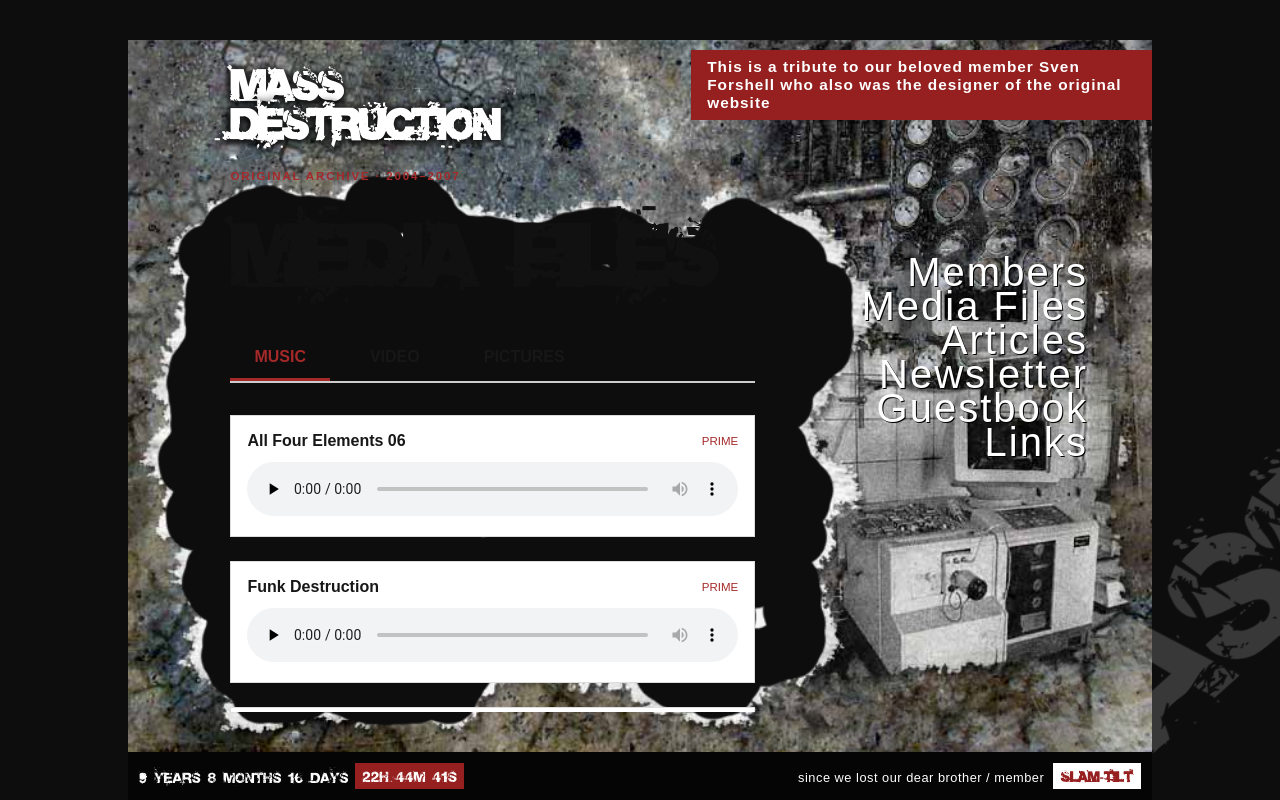
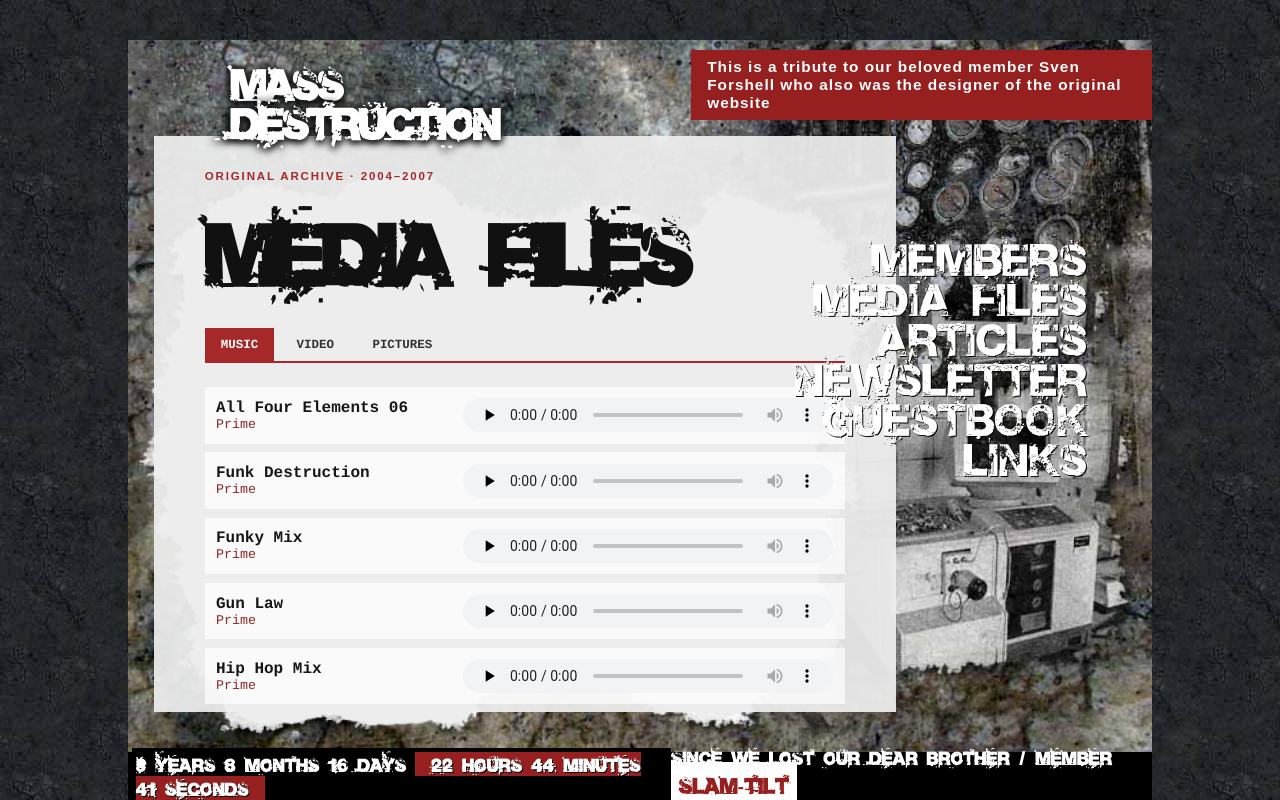
Before and after one commit to robonexx/massdesctruction, a Next.js app: page /media in a window 1280 px wide. Built offline with nearby package versions, Linux system fonts and the light colour scheme.

Commit message:
Match Vite navigation footer and page layout

```diff
--- a/app/LayoutClient.jsx
+++ b/app/LayoutClient.jsx
@@ -18,13 +18,14 @@
   };
 
   return (
-    <>
+    <div className="App">
       {!isAdminRoute && <Header />}
       {!isAdminRoute && <Navigation />}
       {!isAdminRoute && <Hamburger active={mobileMenuOpen} setActive={setMobileMenuOpen} />}
       {!isAdminRoute && <MobileNav active={mobileMenuOpen} onNavigate={handleNavClick} />}
+      {!isAdminRoute && <div className="bg_white" />}
       {!isAdminRoute && <AmbientFrame />}
       {children}
-    </>
+    </div>
   );
 }
--- a/app/components/AmbientFrame.css
+++ b/app/components/AmbientFrame.css
@@ -1,10 +1,13 @@
-.side-banner { position: fixed; top: 18%; left: -12%; z-index: 90; display: flex; width: max-content; transform: rotate(-42deg); opacity: .18; pointer-events: none; overflow: hidden; }
-.side-banner span { padding-right: 5vw; color: #fff; font-family: var(--display-font); font-size: clamp(6rem, 20vh, 13rem); white-space: nowrap; animation: banner-drift 12s linear infinite; }
-@keyframes banner-drift { to { transform: translateX(-100%); } }
-.site-footer { position: fixed; left: 10%; bottom: 0; z-index: 1002; display: flex; align-items: center; justify-content: space-between; gap: 1rem; width: 80%; min-height: 6vh; padding: .35rem .7rem; background: #050505; color: #fff; }
-.site-footer p { margin: 0; font-size: clamp(.58rem, 1vw, .9rem); letter-spacing: .04em; }
-.site-footer p:first-child { font-family: var(--display-font); }
-.site-footer span { padding: .2rem .45rem; background: #961f1f; }
-.site-footer strong { display: inline-block; margin-left: .3rem; padding: .2rem .5rem; background: #fff; color: #961f1f; font-family: var(--display-font); }
-@media (max-width: 979px) { .side-banner { opacity: .1; } .site-footer { left: 0; width: 100%; min-height: 5vh; } .site-footer p:first-child { display: none; } .site-footer p:last-child { width: 100%; text-align: center; } }
+.side-banner { position: absolute; top: 20%; left: 0; z-index: 101; display: flex; width: max-content; overflow: hidden; opacity: .3; transform: rotate(-45deg); pointer-events: none; }
+.side-banner span { padding: 0 8vw; color: #fff; font-family: var(--display-font); font-size: 20vh; white-space: nowrap; animation: side-scroll 10s linear infinite; }
+@keyframes side-scroll { from { transform: translate3d(-5vw,-5%,0); } 50% { transform: translate3d(-25vw,10%,0); } to { transform: translate3d(-50vw,0,0); } }
+
+footer { position: absolute; left: 5%; bottom: 0; z-index: 1001; display: flex; align-items: center; justify-content: space-between; width: 90%; height: 6vh; padding: .25rem; background: #000; }
+footer .date { position: relative; z-index: 1001; display: flex; }
+footer .days { padding: .25rem; color: #fff; background: #000; font-family: var(--display-font); font-size: clamp(.6rem,1.4vw,1rem); letter-spacing: 1px; text-shadow: 1px 1px #000; }
+footer .time { padding: 0 1rem; color: #fff; background: rgb(150,31,31); }
+footer .slam_tilt { padding-bottom: .5rem; color: #fff; font-family: var(--display-font); font-size: clamp(.6rem,1.4vw,1rem); letter-spacing: 1px; }
+footer .slam_tilt span { padding: .1rem; color: rgb(150,31,31); background: #fff; font-family: var(--display-font); font-size: clamp(.8rem,1.6vw,1.2rem); }
+@media (min-width: 980px) { footer { left: 10%; width: 80%; } footer .slam_tilt span { padding: .5rem; } }
+@media (max-width: 767px) { footer .date { display: none; } footer .slam_tilt { width: 100%; text-align: center; } .side-banner { opacity: .15; } }
 @media (prefers-reduced-motion: reduce) { .side-banner span { animation: none; } }
--- a/app/components/AmbientFrame.jsx
+++ b/app/components/AmbientFrame.jsx
@@ -1,21 +1,11 @@
 'use client';
 
 import { useEffect, useState } from 'react';
+import { intervalToDuration, parseISO } from 'date-fns';
 import './AmbientFrame.css';
 
 function elapsedSinceSven() {
-  const start = new Date('2016-12-14T00:00:00');
-  const now = new Date();
-  let years = now.getFullYear() - start.getFullYear();
-  let months = now.getMonth() - start.getMonth();
-  let days = now.getDate() - start.getDate();
-  if (days < 0) { months -= 1; days += new Date(now.getFullYear(), now.getMonth(), 0).getDate(); }
-  if (months < 0) { years -= 1; months += 12; }
-  const diff = Math.max(0, now.getTime() - start.getTime());
-  const hours = Math.floor(diff / 3600000) % 24;
-  const minutes = Math.floor(diff / 60000) % 60;
-  const seconds = Math.floor(diff / 1000) % 60;
-  return { years, months, days, hours, minutes, seconds };
+  return intervalToDuration({ start: parseISO('2016-12-14T00:00:00'), end: new Date() });
 }
 
 export default function AmbientFrame() {
@@ -30,9 +20,11 @@
       <div className="side-banner" aria-hidden="true">
         <span>Mass Destruction</span><span>Mass Destruction</span>
       </div>
-      <footer className="site-footer">
-        <p>{elapsed.years} years {elapsed.months} months {elapsed.days} days <span>{elapsed.hours}h {elapsed.minutes}m {elapsed.seconds}s</span></p>
-        <p>since we lost our dear brother / member <strong>Slam-Tilt</strong></p>
+      <footer>
+        <div className="date">
+          <h4 className="days">{elapsed.years} years {elapsed.months} months {elapsed.days} days <span className="time">{elapsed.hours} hours {elapsed.minutes} minutes {elapsed.seconds} seconds</span></h4>
+        </div>
+        <h4 className="slam_tilt">since we lost our dear brother / member <span>Slam-Tilt</span></h4>
       </footer>
     </>
   );
--- a/app/components/ArchivePage.css
+++ b/app/components/ArchivePage.css
@@ -10,16 +10,16 @@
 }
 
 .archive-page {
-  position: fixed;
+  position: absolute;
   z-index: 20;
   top: 17vh;
-  left: 14%;
-  width: min(49%, 760px);
+  left: 12%;
+  width: min(58%, 820px);
   height: 72vh;
   padding: 2rem clamp(1rem, 4vw, 3.5rem) 5rem;
   overflow-y: auto;
   color: #171717;
-  background: transparent;
+  background: rgba(237, 237, 237, 0.94);
   scrollbar-color: #a52929 transparent;
 }
 
@@ -156,12 +156,11 @@
 
 @media (max-width: 979px) {
   .archive-page {
-    top: 14vh;
+    top: 12vh;
     left: 4%;
     width: 92%;
-    height: 82vh;
+    height: 80vh;
     padding-bottom: 4rem;
-    background: rgba(237, 237, 237, 0.92);
   }
 
   .link-list a {
--- a/app/components/Logo.css
+++ b/app/components/Logo.css
@@ -16,12 +16,10 @@
   text-decoration: none;
 }
 
-.logo span {
-  display: block;
+.logo h1 {
   font-family: var(--display-font);
-  font-weight: 700;
   text-align: left;
-  font-size: clamp(1.45rem, 3vw, 3.7rem);
+  font-size: clamp(1.4rem, 3vw, 5rem);
   line-height: 1;
   text-shadow: 3px 0px 7px rgba(27, 27, 26, 0.8), -3px 0px 7px rgba(5, 5, 5, 0.8), 0px 4px 7px rgba(0, 0, 0, 0.8);
   margin: 0;
@@ -29,7 +27,7 @@
 }
 
 @media screen and (min-width: 768px) {
-  .logo span:first-of-type {
+  .logo h1:first-of-type {
     margin-top: 2rem;
   }
 }
--- a/app/components/Logo.jsx
+++ b/app/components/Logo.jsx
@@ -1,13 +1,16 @@
 'use client';
 
 import Link from 'next/link';
+import { motion } from 'framer-motion';
 import './Logo.css';
 
 export default function Logo({ onClick }) {
   return (
-    <Link href="/" className="logo" onClick={onClick}>
-      <span>Mass</span>
-      <span>Destruction</span>
-    </Link>
+    <div className="logo">
+      <Link href="/" onClick={onClick}>
+        <motion.h1 initial={{ y: -300, opacity: 0 }} animate={{ y: 0, opacity: 1 }} transition={{ duration: 1 }}>Mass</motion.h1>
+        <motion.h1 initial={{ x: -500, opacity: 0 }} animate={{ x: 0, opacity: 1 }} transition={{ duration: 1, delay: .6 }}>Destruction</motion.h1>
+      </Link>
+    </div>
   );
 }
--- a/app/components/Navigation.css
+++ b/app/components/Navigation.css
@@ -17,6 +17,8 @@
   display: flex;
   flex-direction: column;
   align-items: flex-end;
+  margin: 0;
+  padding: 0;
 }
 
 .nav .menu .nav_item {
@@ -32,6 +34,7 @@
   letter-spacing: 2px;
   cursor: pointer;
   display: inline-block;
+  font-family: var(--display-font);
 }
 
 .nav .menu .nav_item .nav_link:hover {
--- a/app/globals.css
+++ b/app/globals.css
@@ -15,16 +15,22 @@
   font-display: swap;
 }
 
-* { box-sizing: border-box; }
+*, *::before, *::after { box-sizing: border-box; margin: 0; padding: 0; }
 html, body { padding: 0; margin: 0; background: var(--bg); color: var(--text); font-family: Arial, Helvetica, sans-serif; overflow-x: hidden; }
 body { min-height: 100vh; }
 
 a { color: inherit; text-decoration: none; }
+li > a { font-family: var(--display-font); }
+
+.App { position: relative; width: 100%; height: 100vh; overflow: hidden; background: #111 url('../src/assets/images/bg_empty.jpg'); }
+.App::before { content: ''; position: absolute; top: -50%; left: -20%; width: 200%; height: 200%; opacity: .3; background: url('../src/assets/images/bg_empty.jpg'); animation: grain 12s steps(40) infinite; pointer-events: none; }
+.bg_white { position: absolute; inset: 0; z-index: 0; background: #ededed; }
+@media (min-width: 768px) { .bg_white { top: 5%; left: 10%; width: 80%; height: 90vh; } }
+@keyframes grain { 0%,100% { transform: translate(0,0); } 10% { transform: translate(-5%,-10%); } 30% { transform: translate(7%,-25%); } 50% { transform: translate(-15%,10%); } 70% { transform: translate(0,15%); } 90% { transform: translate(-10%,10%); } }
 
 .page-shell {
+  position: relative;
   min-height: 100vh;
-  background: linear-gradient(180deg, #0d0d0d 0%, #171717 100%);
-  padding: 3rem 1.25rem;
 }
 
 .home-background { position: fixed; inset: 0; width: 100%; height: 100vh; object-fit: cover; pointer-events: none; }
@@ -35,24 +41,25 @@
 
 .hero-block {
   width: 50%;
-  height: 70vh;
-  margin-left: 12%;
+  height: 90vh;
+  margin-left: 10%;
   display: grid;
   grid-template-columns: 2fr 1fr;
   gap: .75rem;
-  align-items: start;
+  align-items: stretch;
   position: relative;
   z-index: 10;
-  padding-top: 14vh;
+  padding-top: 20vh;
+  overflow: hidden;
 }
 
 .hero-copy,
 .news-panel {
-  height: 56vh;
+  height: 100%;
   overflow-y: auto;
   background: transparent;
   border: 0;
-  padding: 2.5rem 1.5rem 3rem;
+  padding: 4rem 1rem 5rem;
   color: #111;
 }
 
@@ -70,11 +77,14 @@
 
 .hero-copy h1 {
   margin: 0 0 1rem;
-  font-size: clamp(2.2rem, 3vw, 4rem);
+  display: inline-block;
+  padding: .25rem 1rem;
+  font-size: clamp(2rem, 2vw, 3rem);
   line-height: 0.95;
   text-transform: uppercase;
   color: #111;
   font-family: var(--display-font);
+  background: #ededed;
 }
 
 .hero-copy p {
@@ -87,26 +97,27 @@
 
 .news-panel {
   min-height: 0;
-  padding-inline: .7rem;
+  padding: 6rem 1rem;
 }
 
 .news-list {
   display: grid;
   gap: 1rem;
-  max-height: 45vh;
+  max-height: 100%;
   overflow-y: auto;
   padding-right: 0.5rem;
 }
 
 .news-item {
-  border-bottom: 1px solid var(--line);
-  padding-bottom: 0.9rem;
+  min-width: 220px;
+  padding: 1rem 2rem;
+  border-bottom: 2px solid #b33030;
 }
 
 .news-item time {
   display: block;
   margin-bottom: 0.35rem;
-  color: #ffb0b0;
+  color: #111;
   font-size: 0.75rem;
   letter-spacing: 0.08em;
   text-transform: uppercase;
@@ -119,8 +130,11 @@
 }
 
 @media (max-width: 768px) {
-  .page-shell { padding: 8rem 1rem 2rem; }
+  .page-shell { padding: 0; }
   .hero-block { width: 94%; height: auto; margin: 0 auto; grid-template-columns: 1fr; padding-top: 0; }
   .hero-copy, .news-panel { height: auto; max-height: none; padding: 1.25rem; background: rgba(237,237,237,.9); }
   .news-list { max-height: none; }
 }
+
+.hero-copy h4 { margin: 2rem 0; color: #222; font: 700 1rem/1.2 Courier, monospace; }
+.news-title { display: inline-block; margin-bottom: 1rem; padding: .25rem 1rem; color: rgb(150,31,31); background: #ededed; font-family: var(--display-font); font-size: clamp(2rem,2vw,3rem); text-transform: uppercase; }
--- a/app/media/media.css
+++ b/app/media/media.css
@@ -1,139 +1,21 @@
-.media-tabs {
-  display: flex;
-  gap: 1rem;
-  margin: 2rem 0;
-  border-bottom: 2px solid #ccc;
-}
-
-.media-tabs button {
-  padding: 0.75rem 1.5rem;
-  background: none;
-  border: none;
-  border-bottom: 3px solid transparent;
-  color: #171717;
-  font-size: 1rem;
-  font-weight: bold;
-  text-transform: uppercase;
-  cursor: pointer;
-  transition: all 0.2s ease;
-}
-
-.media-tabs button:hover {
-  color: #a52929;
-}
-
-.media-tabs button.active {
-  border-bottom-color: #a52929;
-  color: #a52929;
-}
-
-.track-list {
-  display: grid;
-  gap: 1.5rem;
-  margin-top: 2rem;
-}
-
-.track-list article {
-  padding: 1rem;
-  background: #fff;
-  border: 1px solid #ddd;
-}
-
-.track-list article div {
-  margin-bottom: 0.75rem;
-  display: flex;
-  justify-content: space-between;
-  align-items: center;
-}
-
-.track-list strong {
-  color: #171717;
-  font-size: 1rem;
-}
-
-.track-list small {
-  color: #a52929;
-  font-size: 0.72rem;
-  text-transform: uppercase;
-}
-
-.track-list audio {
-  width: 100%;
-}
-
-.video-grid {
-  display: grid;
-  grid-template-columns: repeat(auto-fill, minmax(300px, 1fr));
-  gap: 2rem;
-  margin-top: 2rem;
-}
-
-.video-grid article {
-  background: #fff;
-  border: 1px solid #ddd;
-  overflow: hidden;
-}
-
-.video-grid video {
-  width: 100%;
-  height: auto;
-  display: block;
-}
-
-.video-info {
-  padding: 1rem;
-}
-
-.video-info h2 {
-  margin: 0 0 0.5rem;
-  font-size: 1.1rem;
-  color: #171717;
-}
-
-.video-info p {
-  margin: 0.5rem 0;
-  font-size: 0.9rem;
-  line-height: 1.5;
-  font-family: Courier, monospace;
-}
-
-.video-info a {
-  display: inline-block;
-  margin-top: 0.75rem;
-  padding: 0.5rem 1rem;
-  background: #a52929;
-  color: #fff;
-  text-decoration: none;
-  font-size: 0.85rem;
-  transition: 0.2s ease;
-}
-
-.video-info a:hover {
-  background: #7a1e1e;
-}
-
-.picture-grid {
-  display: grid;
-  grid-template-columns: repeat(auto-fill, minmax(150px, 1fr));
-  gap: 1rem;
-  margin-top: 2rem;
-}
-
-.picture-grid a {
-  display: block;
-  overflow: hidden;
-  border: 1px solid #ddd;
-  transition: 0.2s ease;
-}
-
-.picture-grid a:hover {
-  border-color: #a52929;
-  transform: scale(1.02);
-}
-
-.picture-grid img {
-  width: 100%;
-  height: 150px;
-  object-fit: cover;
-  display: block;
-}
+.media-tabs { display: flex; gap: .4rem; margin: .7rem 0 1.5rem; border-bottom: 2px solid #a52929; }
+.media-tabs button { padding: .6rem 1rem; border: 0; border-radius: 0; color: #333; background: transparent; font: 700 .78rem Courier,monospace; text-transform: uppercase; }
+.media-tabs button.active { color: #fff; background: #a52929; }
+.track-list { display: grid; gap: .55rem; }
+.track-list article { display: grid; grid-template-columns: minmax(150px,1fr) minmax(220px,1.6fr); align-items: center; gap: 1rem; padding: .7rem; background: rgba(255,255,255,.7); }
+.track-list article div { margin: 0; }
+.track-list strong,.track-list small { display: block; color: #171717; font-family: Courier,monospace; }
+.track-list small { color: #8f2828; }
+.track-list audio { width: 100%; height: 34px; }
+.video-grid { display: grid; grid-template-columns: repeat(auto-fit,minmax(230px,1fr)); gap: 1rem; }
+.video-grid article { overflow: hidden; border-top: 5px solid #171717; background: #fff; }
+.video-grid video { display: block; width: 100%; aspect-ratio: 4/3; background: #111; }
+.video-info { padding: .8rem; }
+.video-info h2 { margin: 0 0 .25rem; color: #171717; font-size: 1.4rem; }
+.video-info p { min-height: 2.5em; margin: 0 0 .7rem; color: #555; font: .72rem/1.4 Courier,monospace; }
+.video-info a { color: #8f2828; font: .7rem Courier,monospace; }
+.picture-grid { display: grid; grid-template-columns: repeat(auto-fill,minmax(110px,1fr)); gap: .65rem; }
+.picture-grid a { border: 0; }
+.picture-grid img { display: block; width: 100%; height: auto; aspect-ratio: 4/3; object-fit: cover; filter: grayscale(.3); }
+.picture-grid a:hover img { filter: none; }
+@media (max-width: 979px) { .track-list article { grid-template-columns: 1fr; } }
--- a/app/page.js
+++ b/app/page.js
@@ -49,8 +49,8 @@
       </picture>
       <section className="hero-block">
         <div className="hero-copy">
-          <p className="eyebrow">Welcome</p>
-          <h1>Mass Destruction</h1>
+          <h1>Welcome</h1>
+          <h4>Join force with three generations of funkateers!</h4>
           <p>
             Join force with three generations of funkateers. Patrik ‘Prime’ Helge and Tomas ‘Quill’
             Strandgren represent the first generation, while Robert ‘RobOne’ Wägar continues the
@@ -59,7 +59,7 @@
         </div>
 
         <aside className="news-panel">
-          <p className="eyebrow red">News</p>
+          <h2 className="news-title">News</h2>
           <div className="news-list">
             {newsItems.map((item, index) => (
               <article key={`${item.date}-${index}`} className="news-item">
```
Also changed, not shown: app/members/members.css (+11 -70 lines).
